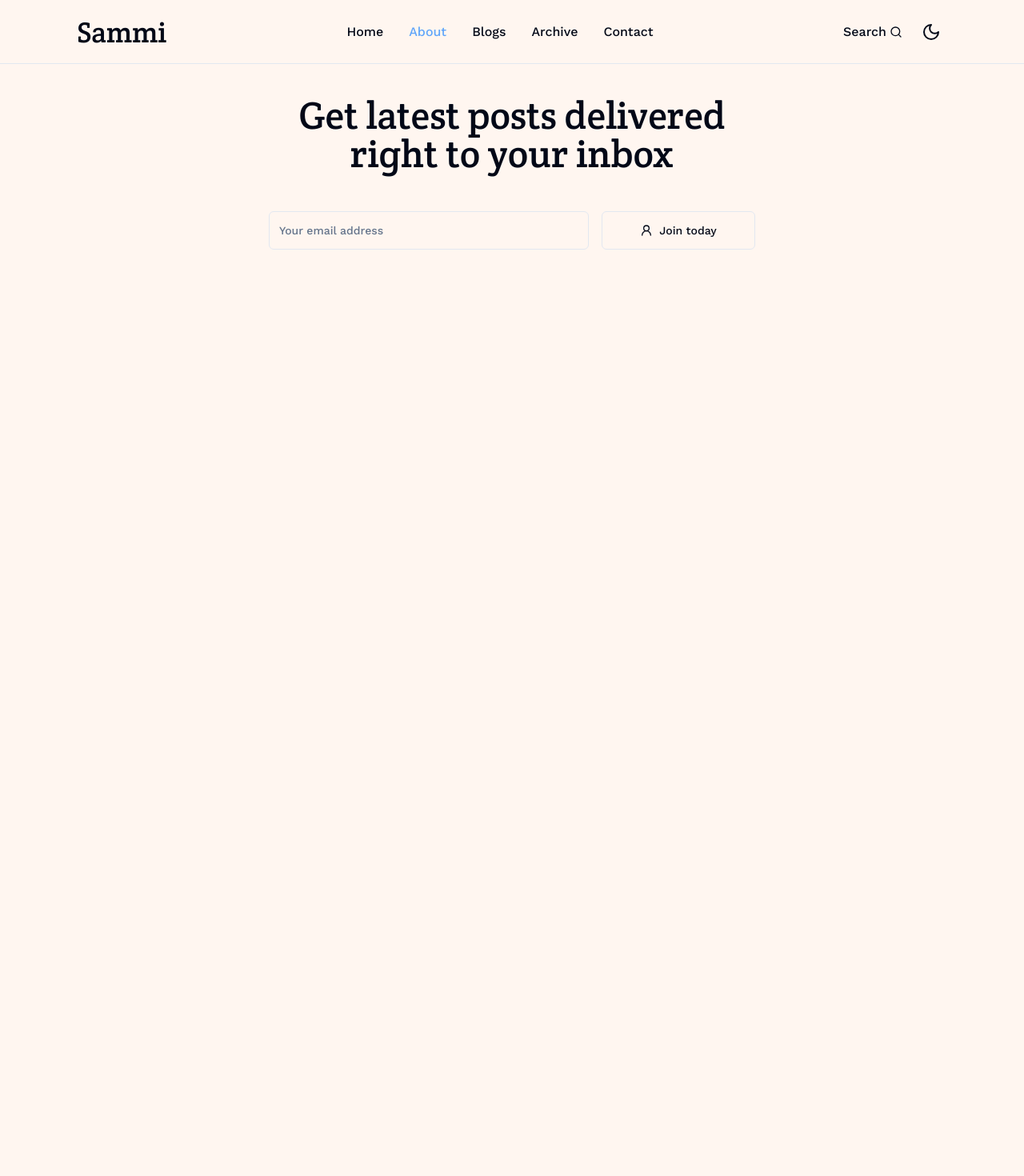
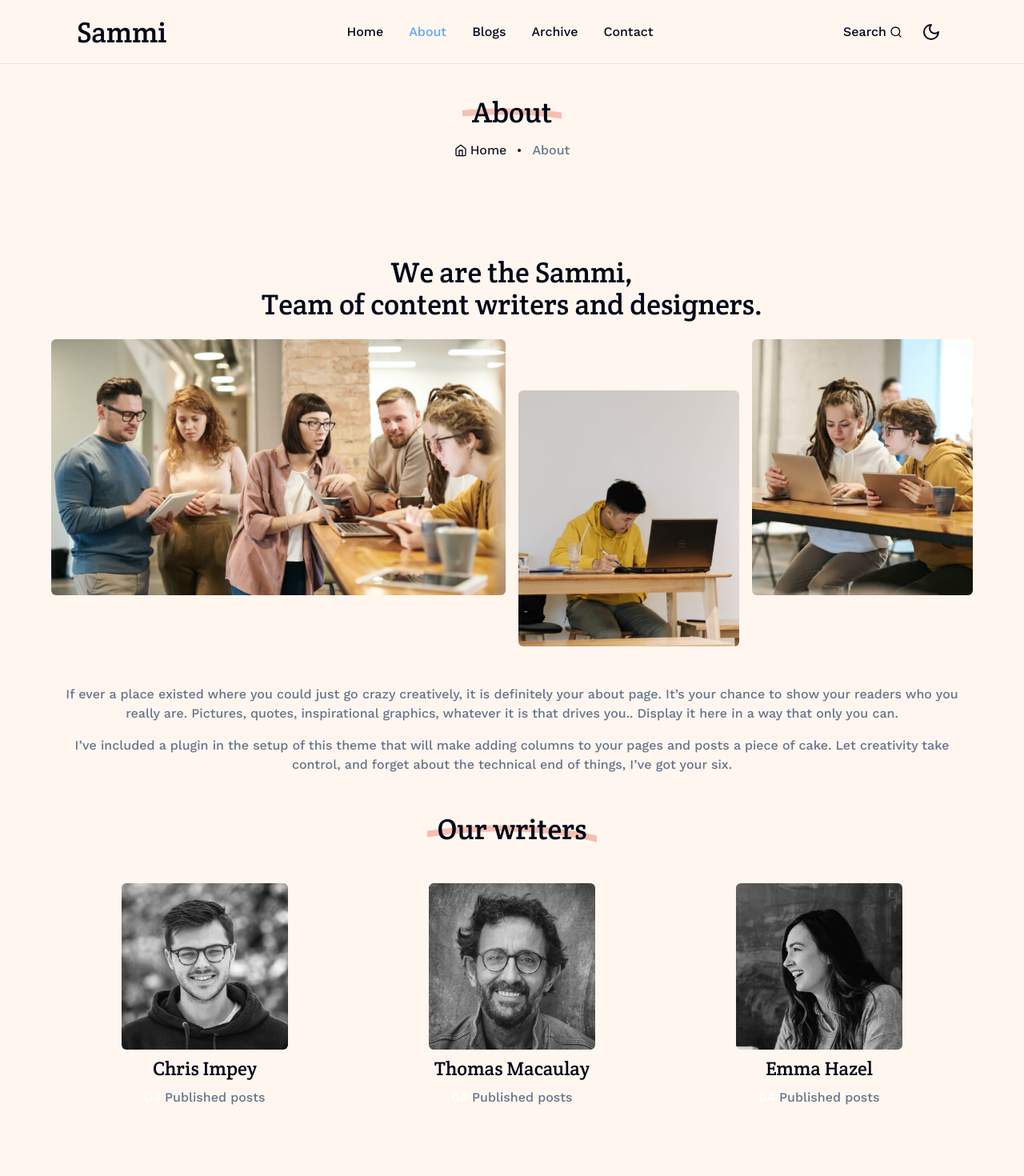
Before and after one commit to Doston1002/cms-blog, a Next.js app: page /about in a window 1280 px wide. Shown: the top 1470 px of the page at 80% size. Before the commit the page ends 800 px from the top, so only its background shows below. Built offline with nearby package versions, Linux system fonts and the light colour scheme.

Commit message:
about page

```diff
--- a/app/(root)/about/page.tsx
+++ b/app/(root)/about/page.tsx
@@ -1,5 +1,87 @@
+
+import AuthorCard from '@/components/cards/author'
+import { authors } from '@/constants'
+import { Dot, Home } from 'lucide-react'
+import Image from 'next/image'
+import Link from 'next/link'
+
 function AboutPage() {
-	return <div>AboutPage</div>
+	return (
+		<div className='max-w-6xl mx-auto'>
+			<div className='relative min-h-[40vh] flex items-center justify-center flex-col'>
+				<h2 className='text-center text-4xl section-title font-creteRound'>
+					<span>About</span>
+				</h2>
+
+				<div className='flex gap-1 items-center mt-4'>
+					<Home className='w-4 h-4' />
+					<Link
+						href={'/'}
+						className='opacity-90 hover:underline hover:opacity-100'
+					>
+						Home
+					</Link>
+					<Dot />
+					<p className='text-muted-foreground'>About</p>
+				</div>
+			</div>
+			<h1 className='text-center text-4xl font-creteRound'>
+				We are the Sammi, <br /> Team of content writers and designers.
+			</h1>
+
+			<div className='grid grid-cols-4 gap-4 min-h-96 mt-6'>
+				<div className='col-span-2 max-md:col-span-4 relative h-80'>
+					<Image
+						src={'/about/01.jpg'}
+						alt='about'
+						fill
+						className='rounded-md object-cover'
+					/>
+				</div>
+				<div className='h-80 self-end relative max-md:col-span-2 max-md:h-72'>
+					<Image
+						src={'/about/00.jpg'}
+						alt='about'
+						fill
+						className='rounded-md object-cover'
+					/>
+				</div>
+				<div className='relative h-80 max-md:col-span-2 max-md:mb-8 max-md:h-72'>
+					<Image
+						src={'/about/02.jpg'}
+						alt='about'
+						fill
+						className='rounded-md object-cover'
+					/>
+				</div>
+			</div>
+
+			<div className='max-w-6xl mx-auto mt-12 flex flex-col text-center space-y-4 text-muted-foreground'>
+				<p>
+					If ever a place existed where you could just go crazy creatively, it
+					is definitely your about page. It’s your chance to show your readers
+					who you really are. Pictures, quotes, inspirational graphics, whatever
+					it is that drives you.. Display it here in a way that only you can.
+				</p>
+				<p>
+					I’ve included a plugin in the setup of this theme that will make
+					adding columns to your pages and posts a piece of cake. Let creativity
+					take control, and forget about the technical end of things, I’ve got
+					your six.
+				</p>
+			</div>
+
+			<h2 className='text-center text-4xl section-title font-creteRound my-12'>
+				<span>Our writers</span>
+			</h2>
+
+			<div className='flex justify-around max-md:flex-col max-md:space-y-4 max-md:items-center'>
+				{authors.map(c => (
+					<AuthorCard key={c.name} {...c} />
+				))}
+			</div>
+		</div>
+	)
 }
 
 export default AboutPage
--- /dev/null
+++ b/components/cards/author.tsx
@@ -0,0 +1,23 @@
+import { IAuthor } from '@/types'
+import Image from 'next/image'
+
+function AuthorCard(author: IAuthor) {
+	return (
+		<div className='flex flex-col space-y-2 w-52 text-center'>
+			<div className='w-full h-52 relative'>
+				<Image
+					src={author.image}
+					alt='chris'
+					fill
+					className='object-cover rounded-md grayscale hover:grayscale-0 transition-all'
+				/>
+			</div>
+			<h2 className='text-2xl font-creteRound'>{author.name}</h2>
+			<p className='text-muted-foreground'>
+				<span className='font-bold text-white'>04</span> Published posts
+			</p>
+		</div>
+	)
+}
+
+export default AuthorCard
--- a/types/index.ts
+++ b/types/index.ts
@@ -8,3 +8,7 @@
     image:string
     tags:string[]
 }
+export interface IAuthor {
+	name: string
+	image: string
+}
```
